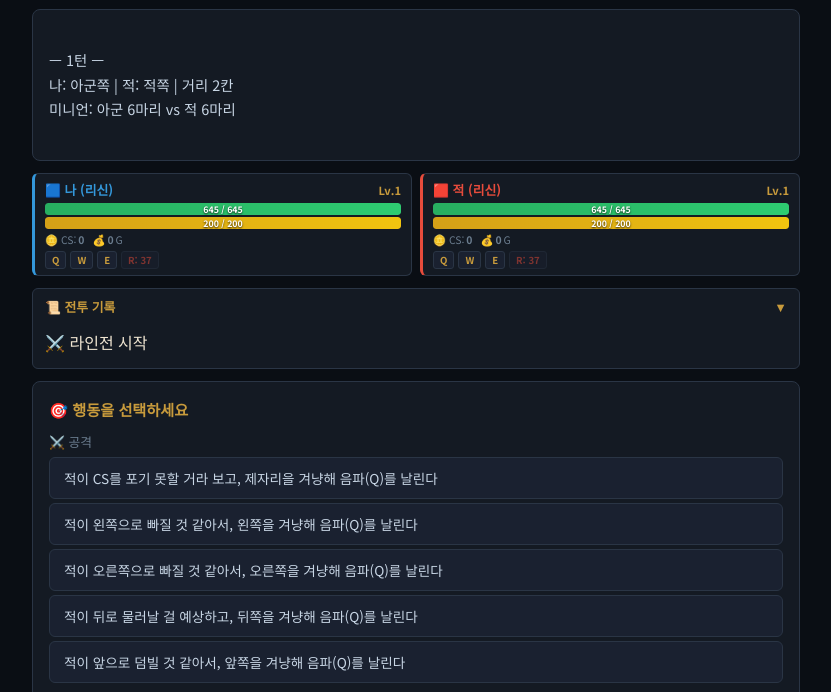
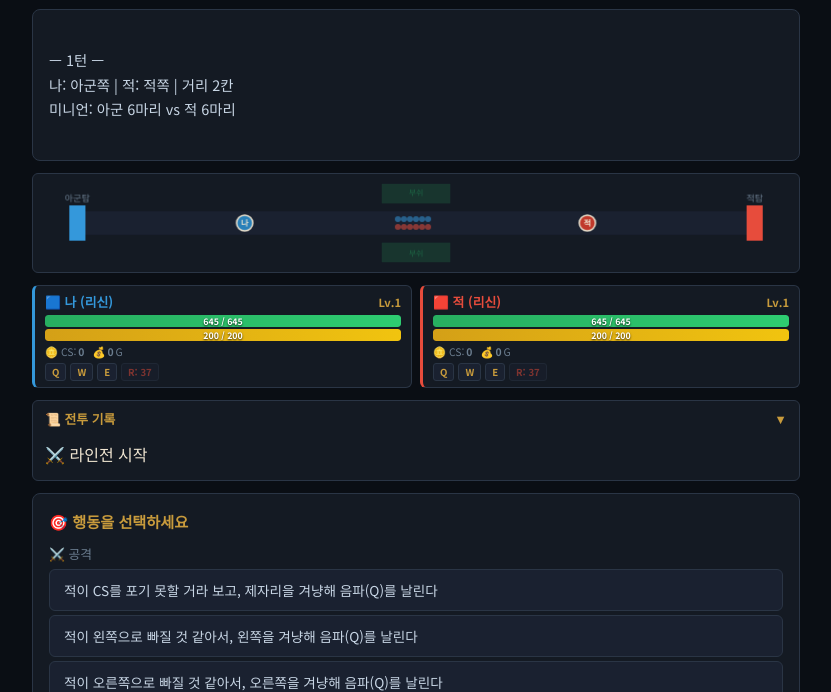
Before and after one commit to regrow1123/ib-lol-talk, a plain HTML site: page src/index.html in a window 1280 px wide. Shown: the part 95-787 px from the top of the page, without its empty margins (224-1055 px from the left). Drawn offline with Linux system fonts and the light colour scheme.

Commit message:
feat: 캔버스 기반 미니맵 추가 (챔피언/미니언/타워/부쉬 위치 시각화)

```diff
--- a/src/css/style.css
+++ b/src/css/style.css
@@ -70,6 +70,15 @@ body {
   color: var(--accent);
   font-weight: 700;
   text-align: center;
+}
+
+/* Lane Canvas */
+#lane-canvas {
+  width: 100%;
+  height: 100px;
+  background: var(--bg-panel);
+  border: 1px solid var(--border);
+  border-radius: 6px;
 }
 
 /* Status bars */
--- a/src/index.html
+++ b/src/index.html
@@ -18,6 +18,9 @@
     <div class="situation-panel">
       <div id="situation-text">게임을 시작합니다...</div>
     </div>
+
+    <!-- Lane Mini Map -->
+    <canvas id="lane-canvas" width="760" height="100"></canvas>
 
     <!-- Status -->
     <div class="status-row">
--- a/src/js/main.js
+++ b/src/js/main.js
@@ -98,6 +98,106 @@ function renderCooldowns(fighter, side) {
 
 function renderSituation() {
   $('situation-text').textContent = getSituationText(state);
+  renderLaneCanvas();
+}
+
+function renderLaneCanvas() {
+  const canvas = $('lane-canvas');
+  if (!canvas) return;
+  const ctx = canvas.getContext('2d');
+  const W = canvas.width;
+  const H = canvas.height;
+
+  ctx.clearRect(0, 0, W, H);
+
+  // Lane background
+  const laneY = H / 2;
+  const laneTop = laneY - 12;
+  const laneBot = laneY + 12;
+  const margin = 40;
+  const laneLeft = margin;
+  const laneRight = W - margin;
+  const laneW = laneRight - laneLeft;
+
+  // Lane road
+  ctx.fillStyle = '#1a2130';
+  ctx.fillRect(laneLeft, laneTop, laneW, laneBot - laneTop);
+
+  // Towers
+  ctx.fillStyle = '#3498db';
+  ctx.fillRect(laneLeft - 4, laneTop - 6, 16, laneBot - laneTop + 12);
+  ctx.fillStyle = '#e74c3c';
+  ctx.fillRect(laneRight - 12, laneTop - 6, 16, laneBot - laneTop + 12);
+
+  // Tower labels
+  ctx.font = '9px sans-serif';
+  ctx.fillStyle = '#6b7d8f';
+  ctx.textAlign = 'center';
+  ctx.fillText('아군탑', laneLeft + 4, laneTop - 10);
+  ctx.fillText('적탑', laneRight - 4, laneTop - 10);
+
+  // Bush areas (above and below lane at center)
+  const bushX = laneLeft + laneW * 0.45;
+  const bushW = laneW * 0.1;
+  ctx.fillStyle = 'rgba(46, 204, 113, 0.15)';
+  ctx.fillRect(bushX, laneTop - 28, bushW, 20);
+  ctx.fillRect(bushX, laneBot + 8, bushW, 20);
+  ctx.fillStyle = '#2ecc7155';
+  ctx.font = '8px sans-serif';
+  ctx.fillText('부쉬', bushX + bushW / 2, laneTop - 16);
+  ctx.fillText('부쉬', bushX + bushW / 2, laneBot + 22);
+
+  // Position to X coordinate (0-4 lane positions)
+  const posToX = (pos) => laneLeft + (pos / 4) * laneW;
+
+  // Draw minions
+  const drawMinions = (wave, color, yOffset) => {
+    if (!wave) return;
+    const alive = wave.filter(m => m.hp > 0);
+    alive.forEach((m, i) => {
+      const x = posToX(m.position ?? 2) + (i - alive.length / 2) * 6;
+      const y = laneY + yOffset;
+      ctx.beginPath();
+      ctx.arc(x, y, 3, 0, Math.PI * 2);
+      ctx.fillStyle = color;
+      ctx.fill();
+    });
+  };
+
+  // Player minions (blue, slightly above center)
+  drawMinions(state.minions.playerWave, '#3498db88', -4);
+  // Enemy minions (red, slightly below center)
+  drawMinions(state.minions.enemyWave, '#e74c3c88', 4);
+
+  // Draw champions
+  const drawChampion = (fighter, color, label) => {
+    let x, y;
+    if (fighter.inBush) {
+      x = bushX + bushW / 2;
+      y = laneTop - 20; // upper bush
+    } else {
+      x = posToX(fighter.position);
+      y = laneY;
+    }
+
+    // Circle
+    ctx.beginPath();
+    ctx.arc(x, y, 8, 0, Math.PI * 2);
+    ctx.fillStyle = color;
+    ctx.fill();
+    ctx.strokeStyle = '#f0e6d2';
+    ctx.lineWidth = 1.5;
+    ctx.stroke();
+
+    // Label
+    ctx.fillStyle = '#f0e6d2';
+    ctx.font = 'bold 8px sans-serif';
+    ctx.textAlign = 'center';
+    ctx.fillText(label, x, y + 3);
+  };
+
+  drawChampion(state.player, '#2980b9', '나');
+  drawChampion(state.enemy, '#c0392b', '적');
 }
 
 function renderChoices() {
```
